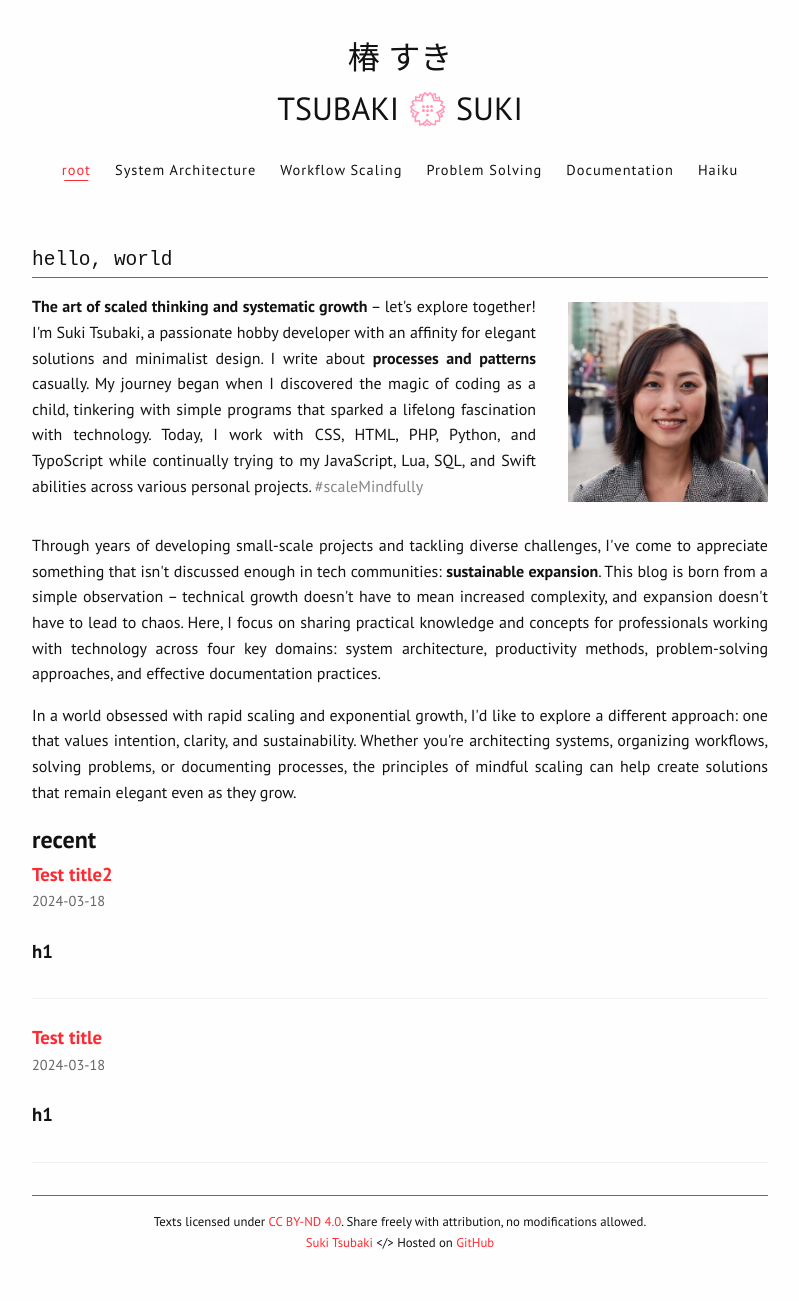
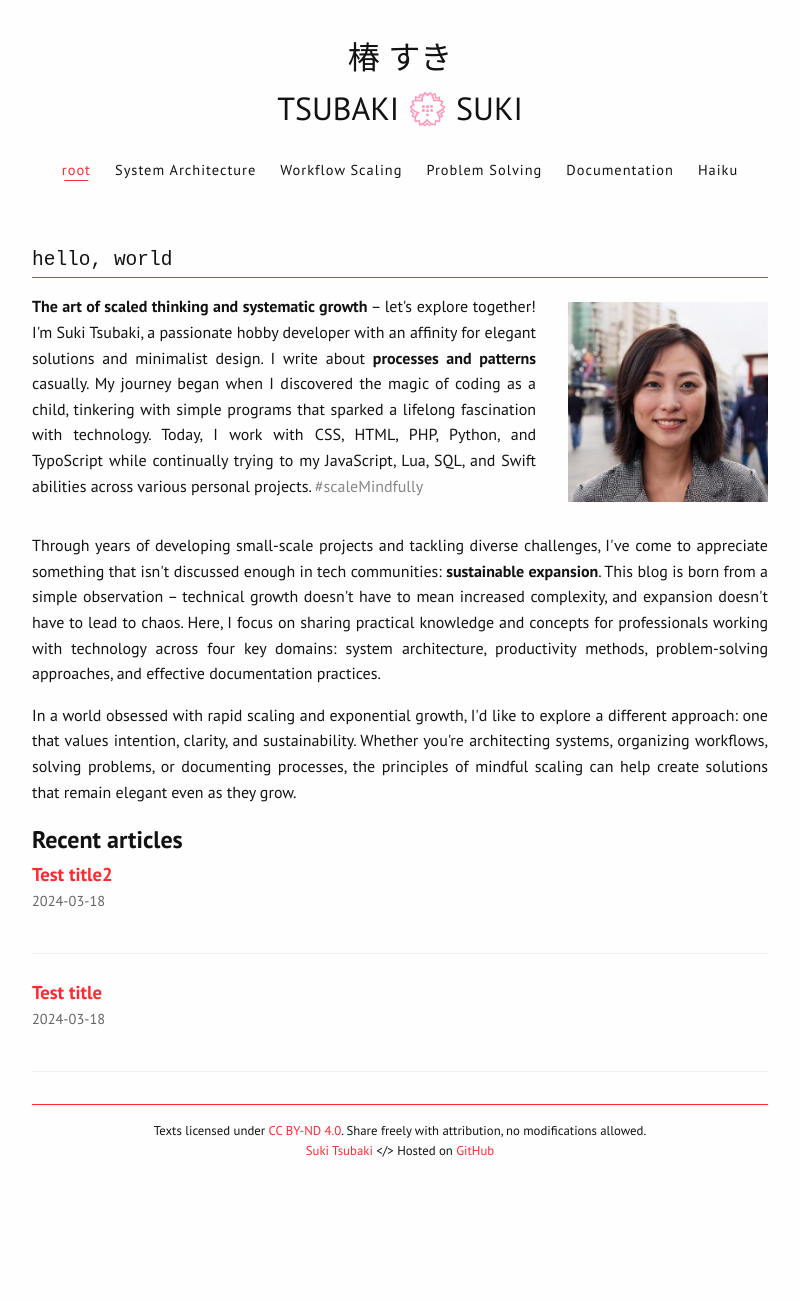
Before and after one commit to sukitsubaki/sukitsubaki.github.io, a Jekyll site: the page built from index.html, in a window 1280 px wide. Shown: the whole page, without its empty margins (240-1039 px from the left). Built offline with Jekyll 4.4.1, drawn with Linux system fonts in a browser that asks for light colours; after the commit the page ends 1209 px from its top, so only the background shows below that.

Commit message:
Update index.html

```diff
--- a/index.html
+++ b/index.html
@@ -25,7 +25,7 @@
     </section>
 
     <section class="latest-posts">
-        <h2>recent</h2>
+        <h2>Recent articles</h2>
         {% for post in site.posts limit:3 %}
         <article class="post-preview">
             <h3><a href="{{ post.url }}">{{ post.title }}</a></h3>
@@ -36,8 +36,8 @@
                     <a href="/{{ post.scope | slugify }}">{{ post.scope }}</a>
                 </span>
                 {% endif %}
-            </div>
-            <p>{{ post.excerpt }}</p>
+            </div><!--
+            <p>{{ post.excerpt }}</p>-->
         </article>
         {% endfor %}
     </section>
```
